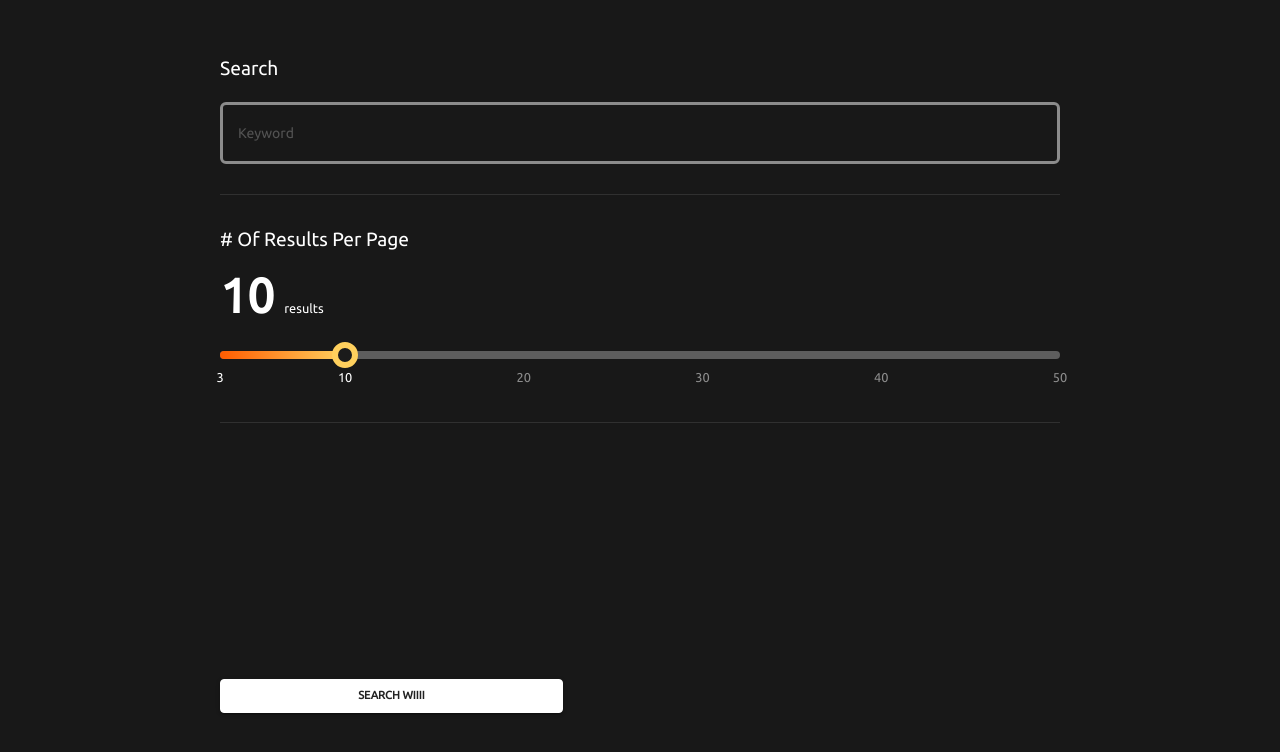
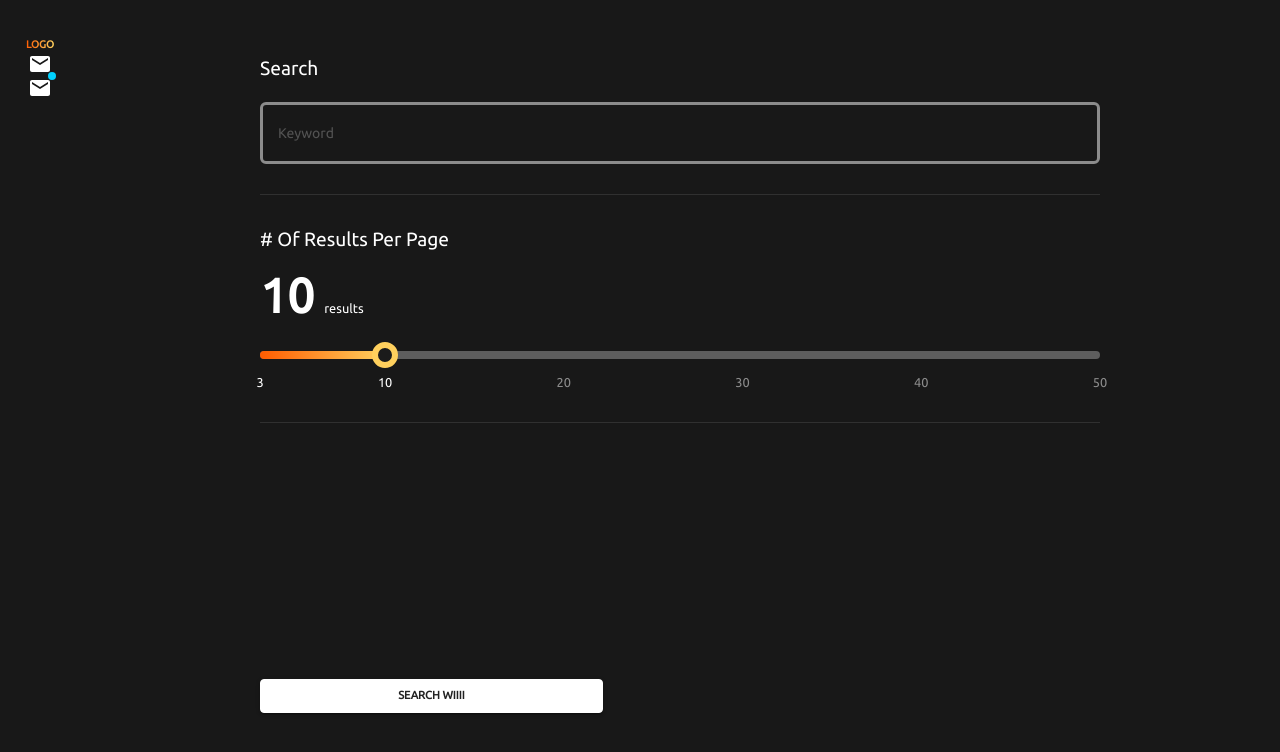
Before and after one commit to AlphonHung/aha_recruit_exam, a React app: page / in a window 1280 px wide. Shown: the top 752 px of the page. Built offline with nearby package versions, Linux system fonts and the light colour scheme.

Commit message:
Start develop Navbar

```diff
--- a/src/App.tsx
+++ b/src/App.tsx
@@ -3,7 +3,7 @@ import { BrowserRouter } from 'react-router-dom';
 import { ThemeProvider } from '@mui/material/styles';
 import { CssBaseline } from '@mui/material';
 import Box from '@mui/material/Box';
-import theme from './styles/theme';
+import { theme } from './styles/theme';
 import MainRoute from './routers/MainRoute';
 
 /** 根節點 */
--- a/src/components/CustomSliders.tsx
+++ b/src/components/CustomSliders.tsx
@@ -1,5 +1,6 @@
 import React, { useRef } from 'react';
 import Slider from '@mui/material/Slider';
+import { theme } from '../styles/theme';
 
 const PAGE_SIZE_MARKS = [3, 10, 20, 30, 40, 50].map(value => ({ value, label: value.toString() }));
 
@@ -29,7 +30,7 @@ export function PageSizeSlider(props: { defaultValue: number; handleChange: (eve
                 },
                 '& .MuiSlider-track': {
                     border: 'none',
-                    backgroundImage: 'linear-gradient(to right, #FF5C01, #FFD25F)'
+                    backgroundImage: theme.custom.highlightLinear
                 },
                 '& .MuiSlider-thumb': {
                     height: 26,
@@ -50,7 +51,8 @@ export function PageSizeSlider(props: { defaultValue: number; handleChange: (eve
                     fontSize: '0.8rem',
                     color: '#FFFFFF',
                     opacity: 0.5,
-                    lineHeight: 1.5
+                    lineHeight: 1.5,
+                    marginTop: '5px'
                 },
                 '& .MuiSlider-markLabelActive': {
                     opacity: 1
--- /dev/null
+++ b/src/components/Logo.tsx
@@ -0,0 +1,20 @@
+import React from 'react';
+import Typography from '@mui/material/Typography';
+import { theme } from '../styles/theme';
+
+export function Logo() {
+    return (
+        <Typography
+            variant="h1"
+            component="div"
+            sx={{
+                fontSize: '0.65rem',
+                fontWeight: 700,
+                lineHeight: '15px',
+                color: 'transparent',
+                background: theme.custom.highlightLinear,
+                backgroundClip: 'text',
+            }}>LOGO
+        </Typography >
+    )
+}
--- a/src/routers/MainRoute.tsx
+++ b/src/routers/MainRoute.tsx
@@ -1,17 +1,40 @@
 import React from 'react';
 import { Switch, Route, withRouter } from 'react-router-dom';
 import Box from '@mui/material/Box';
+import Stack from '@mui/material/Stack';
+import Badge from '@mui/material/Badge';
 import { Home } from '../views/Home';
+import { Logo } from '../components/Logo';
+import MailIcon from '@mui/icons-material/Mail';
 
-/** 最上層的router，統合所有路由 */
+function NavBarItem(props: { hideBadge?: boolean }) {
+    return (
+        <Badge color="secondary" variant="dot" invisible={props.hideBadge}>
+            <MailIcon />
+        </Badge>
+    )
+}
+
+function NavBar() {
+    return (
+        <Box width={'80px'} py={3.7} display={'flex'} flexDirection={'column'} justifyContent={'flex-start'} alignItems={'center'}>
+            <Logo />
+            <NavBarItem hideBadge={true} />
+            <NavBarItem />
+        </Box>
+    )
+}
+
+/** Main routes with basic layout */
 const MainRoute = () => (
-    <Switch>
-        <Box height={1}>
-            {/** todo: nav bar */}
+    <Stack direction={'row'} height={1}>
+        <NavBar />
+        <Switch>
             <Route exact path="/" component={withRouter(Home)} />
-            {/** todo: followers */}
-        </Box>
-    </Switch>
+        </Switch>
+        {/** todo: followers */}
+    </Stack>
+
 );
 
 export default MainRoute;
--- a/src/styles/theme.ts
+++ b/src/styles/theme.ts
@@ -6,26 +6,27 @@ declare module '@mui/material/styles' {
     interface Theme {
         custom: {
             backgroundLinear: string;
-            primaryLinear: string;
-            buttonGrayLinear: string;
+            highlightLinear: string;
         };
     }
     // 定義建立時的介面
     interface ThemeOptions {
         custom?: {
             backgroundLinear?: string;
-            primaryLinear?: string;
-            buttonGrayLinear?: string;
+            highlightLinear?: string;
         };
     }
 }
 
 // 產生器 https://bareynol.github.io/mui-theme-creator/
-const theme = createTheme({
+export const theme = createTheme({
     spacing: 10,
     palette: {
         primary: {
             main: '#FFFFFF',
+        },
+        secondary: {
+            main: '#00D1FF'
         },
         text: {
             primary: '#FFFFFF',
@@ -56,9 +57,6 @@ const theme = createTheme({
     },
     custom: {
         backgroundLinear: 'linear-gradient(to right bottom, rgb(49, 51, 61), rgb(5, 5, 8))',
-        primaryLinear: 'linear-gradient(to right bottom, rgb(234, 216, 170), rgb(227, 186, 124))',
-        buttonGrayLinear: 'linear-gradient(150deg, rgb(97, 95, 100) 0%, rgb(80, 78, 81) 30%, rgb(60, 58, 63) 100%)',
+        highlightLinear: 'linear-gradient(to right, #FF5C01, #FFD25F)',
     }
 });
-
-export default theme;
```
Also changed, not shown: src/assets/img/icon_nav.png (added), src/assets/img/icon_nav_active.png (added).
